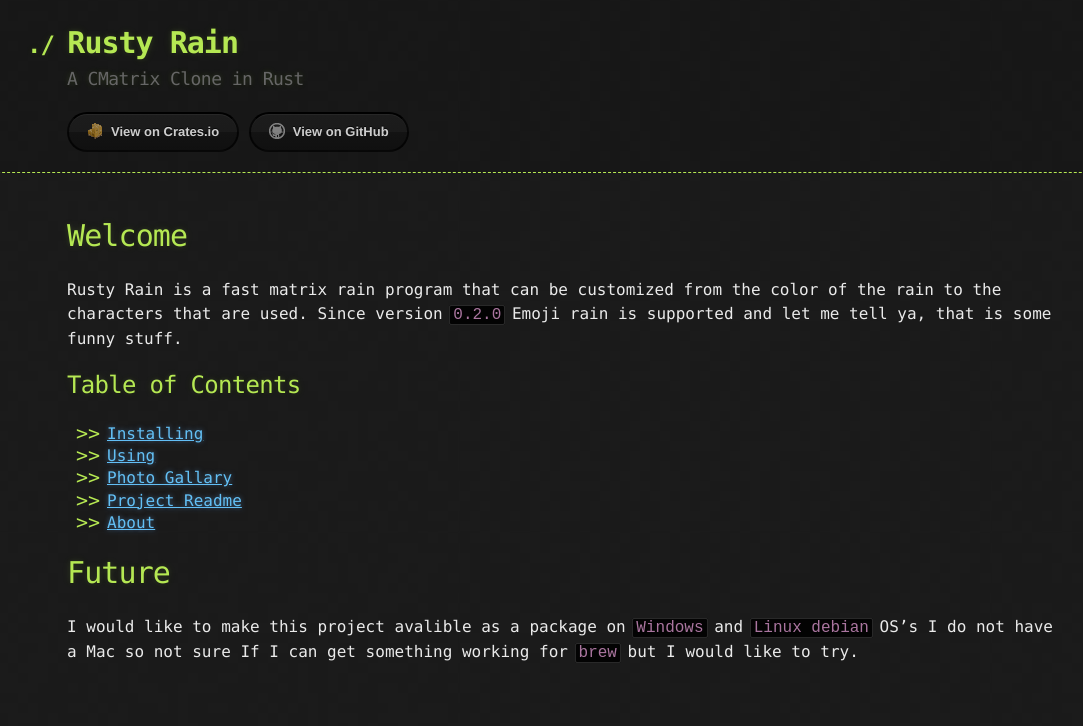
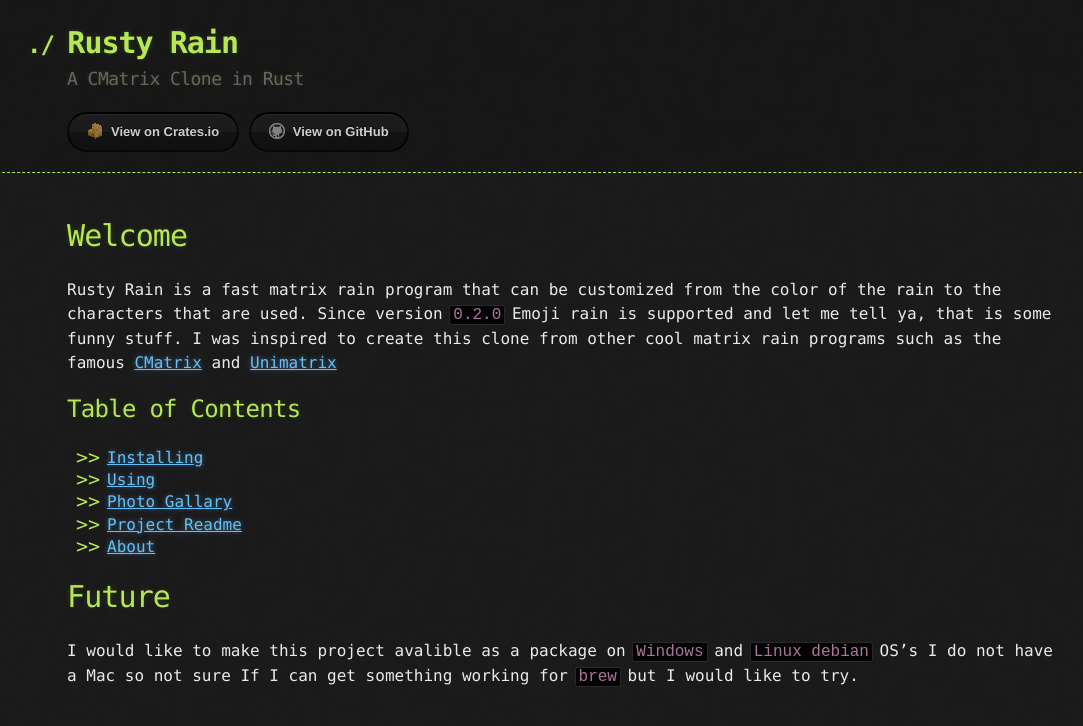
Before and after one commit to cowboy8625/rusty-rain, a Jekyll site: the page built from index.md, in a window 1280 px wide. Shown: the top 726 px of the page, without its empty margins (73-1156 px from the left). Built offline with Jekyll 4.4.1, drawn with Linux system fonts in a browser that asks for light colours; our own code applies the rules of GitHub Pages for plain Markdown files.

Commit message:
Update index.md

```diff
--- a/index.md
+++ b/index.md
@@ -5,7 +5,8 @@ layout: default
 # Welcome
 
 Rusty Rain is a fast matrix rain program that can be customized from the color of the rain to the characters that are used.
-Since version `0.2.0` Emoji rain is supported and let me tell ya, that is some funny stuff.
+Since version `0.2.0` Emoji rain is supported and let me tell ya, that is some funny stuff. I was inspired to create this clone
+from other cool matrix rain programs such as the famous [CMatrix](https://github.com/abishekvashok/cmatrix) and [Unimatrix](https://github.com/will8211/unimatrix)
 
 ## Table of Contents
 
```
